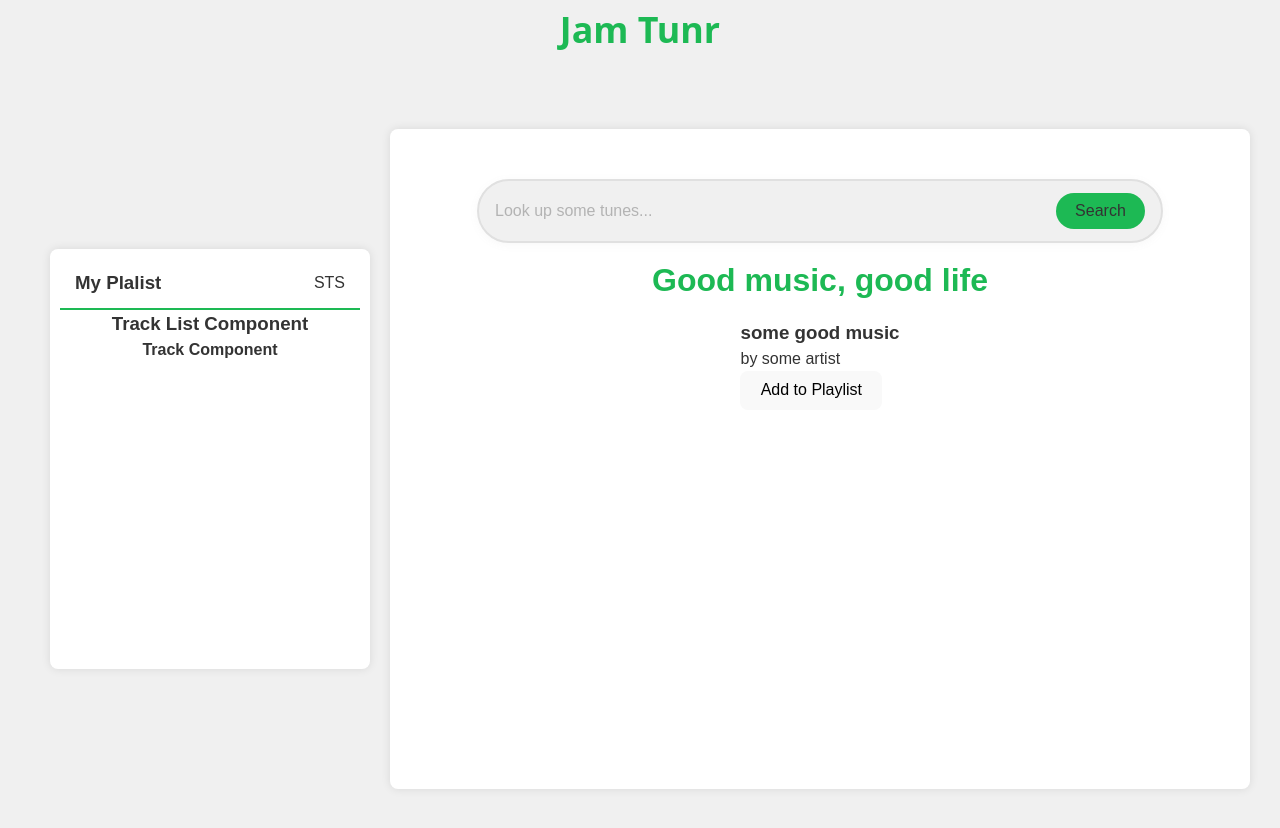
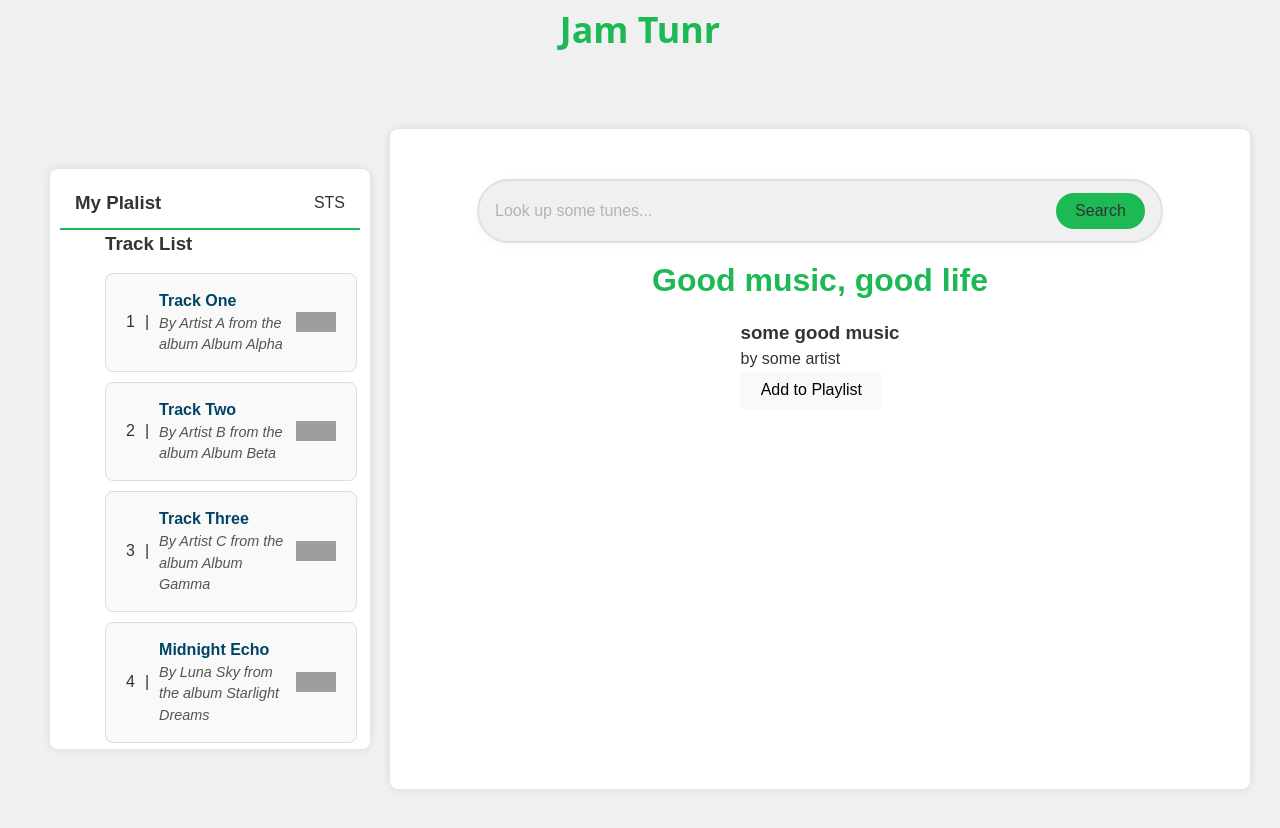
Before and after one commit to Erick-WG/Spotify-Jamr, a React (Vite) app: page / in a window 1280 px wide. Shown: the top 828 px of the page. Built offline with nearby package versions, Linux system fonts and the light colour scheme; grey boxes are pictures that could not be loaded.

Commit message:
Add tracklist layout and data handling

```diff
--- /dev/null
+++ b/src/assets/css/TrackList.module.css
@@ -0,0 +1,55 @@
+.list {
+    display: flex;
+    flex-direction: column;
+    gap: 10px;
+    list-style-type: none;
+    padding: 0;
+}
+
+.albumContainer {
+    display: flex;
+    flex-direction: row;
+    gap: 10px;
+    border-radius: 8px;
+    border: 1px solid #ddd;
+    border-bottom: 1px solid #ddd;
+    width: 100%;
+    height: auto;
+    padding: 15px 20px;
+    background-color: #f9f9f9;
+}
+
+.album {
+    display: flex;
+    flex-direction: row;
+    gap: 10px;
+    align-items: center;
+}
+
+.song {
+    font-weight: bold;
+    color: hsla(200, 100%, 20%, 1.00);
+}
+
+.songTag {
+    font-style: italic;
+    font-size: 0.9em;
+    color: #555;
+}
+
+.heading {
+    margin-bottom: 15px;
+}
+
+.addButtonContainer {
+    margin-left: auto;
+    display: flex;
+    align-items: center;
+}
+
+.addButton {
+    align-self: center;
+    width: 20px;
+    height: 20px;
+    cursor: pointer;
+}
--- a/src/components/TrackList.jsx
+++ b/src/components/TrackList.jsx
@@ -1,9 +1,136 @@
 import React from 'react'
+
+
+// styling
+import styles from '@css/TrackList.module.css'
+
+// assets
+import add from '@assets/add_black.svg'
+import added from '@assets/added.svg'
+
+
+const tracks = [
+  {
+    id: 1,
+    songName: 'Track One',
+    artist: 'Artist A',
+    album: 'Album Alpha'
+  },
+  {
+    id: 2,
+    songName: 'Track Two',
+    artist: 'Artist B',
+    album: 'Album Beta'
+  },
+  {
+    id: 3,
+    songName: 'Track Three',
+    artist: 'Artist C',
+    album: 'Album Gamma'
+  },
+  {
+    id: 4,
+    songName: 'Midnight Echo',
+    artist: 'Luna Sky',
+    album: 'Starlight Dreams'
+  },
+  {
+    id: 5,
+    songName: 'Electric Vibes',
+    artist: 'Neon Pulse',
+    album: 'Synthetic Waves'
+  },
+  {
+    id: 6,
+    songName: 'Ocean Breeze',
+    artist: 'Coastal Tides',
+    album: 'Sea Songs'
+  },
+  {
+    id: 7,
+    songName: 'Urban Jazz',
+    artist: 'City Sounds',
+    album: 'Metropolitan Groove'
+  },
+  {
+    id: 8,
+    songName: 'Forest Whispers',
+    artist: 'Nature Calls',
+    album: 'Woodland Tales'
+  },
+  {
+    id: 9,
+    songName: 'Neon Lights',
+    artist: 'Synth Wave',
+    album: 'Future Retro'
+  },
+  {
+    id: 10,
+    songName: 'Golden Hour',
+    artist: 'Sunset Riders',
+    album: 'Desert Dreams'
+  },
+  {
+    id: 11,
+    songName: 'Cosmic Journey',
+    artist: 'Space Explorers',
+    album: 'Beyond Horizons'
+  },
+  {
+    id: 12,
+    songName: 'Rhythm of Life',
+    artist: 'Heartbeat Collective',
+    album: 'Living Moments'
+  },
+  {
+    id: 13,
+    songName: 'Velvet Nights',
+    artist: 'Smooth Operators',
+    album: 'Late Night Sessions'
+  },
+  {
+    id: 14,
+    songName: 'Dancing Stars',
+    artist: 'Celestial Beats',
+    album: 'Galactic Grooves'
+  },
+  {
+    id: 15,
+    songName: 'Autumn Leaves',
+    artist: 'Season Keepers',
+    album: 'Through the Seasons'
+  }
+]
+
 
 const TrackList = () => {
   return (
-    <div>
-        <h3>Track List Component</h3>
+    <div style={{width: '70%'}}>
+        <h3 className={styles.heading}>Track List</h3>
+        <ul className={styles.list}>
+          {/* tracks array traversal */}
+            {tracks.map((track, index) => (
+                <li className={styles.albumContainer} key={track.id}>
+                  <div style={{display: 'flex', flexDirection: 'row', gap: '10px', alignItems: 'center'}}>
+                    {/* song data */}
+                    <p>{index+1}</p>
+                    <p>|</p>
+                    <div>
+                      <p>
+                        <strong className={styles.song}>{track.songName}</strong>
+                      </p>
+                      <p className={styles.songTag}>By {track.artist} from the album {track.album}</p>
+                    </div>
+                  </div>
+
+                  {/* buttons */}
+                  <div className={styles.addButtonContainer}>
+                    <img className={styles.addButton} src={add} alt="Add" />
+                    <img className={styles.addButton} src={added} alt="Add" />
+                  </div>
+                </li>
+            ))}
+        </ul>
     </div>
   )
 }
```
